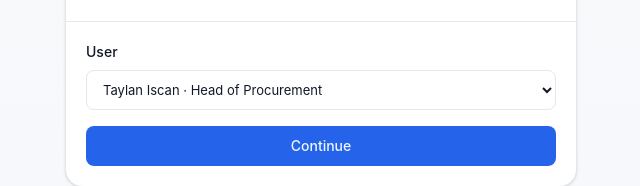
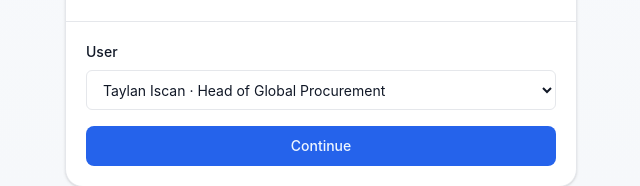
Before and after one commit to Taylaniscan/Traxium, a Next.js app: page /login in a window 1280 px wide. Shown: the part 344-530 px from the top of the page, without its empty margins (319-959 px from the left). Built offline with nearby package versions, Linux system fonts and the light colour scheme.

Commit message:
remove prisma from login page

```diff
--- a/app/login/page.tsx
+++ b/app/login/page.tsx
@@ -3,47 +3,65 @@ export const dynamic = "force-dynamic";
 import { cookies } from "next/headers";
 import { redirect } from "next/navigation";
 import { Button } from "@/components/ui/button";
-import { Card, CardContent, CardDescription, CardHeader, CardTitle } from "@/components/ui/card";
+import {
+  Card,
+  CardContent,
+  CardDescription,
+  CardHeader,
+  CardTitle,
+} from "@/components/ui/card";
 import { Label } from "@/components/ui/label";
-import { Select } from "@/components/ui/select";
 
 const DEMO_USERS = [
-  { id: "1", name: "Taylan Iscan", email: "taylan@traxium.ai", role: "Head of Procurement" },
+  { id: "1", name: "Taylan Iscan", email: "taylan@traxium.ai", role: "Head of Global Procurement" },
   { id: "2", name: "Alice Buyer", email: "alice@traxium.ai", role: "Buyer" },
-  { id: "3", name: "Frank Finance", email: "frank@traxium.ai", role: "Finance Controller" },
+  { id: "3", name: "Frank Finance", email: "frank@traxium.ai", role: "Financial Controller" },
 ];
 
 async function login(formData: FormData) {
   "use server";
 
-  const email = String(formData.get("email"));
+  const email = String(formData.get("email") || "");
   const cookieStore = await cookies();
-  cookieStore.set("traxium-user", email, { httpOnly: false, path: "/" });
+  cookieStore.set("traxium-user", email, {
+    httpOnly: false,
+    path: "/",
+  });
+
   redirect("/dashboard");
 }
 
 export default async function LoginPage() {
-  const users = DEMO_USERS;
-
   return (
     <div className="flex min-h-screen items-center justify-center px-4">
       <Card className="w-full max-w-lg">
         <CardHeader>
           <CardTitle>Login</CardTitle>
-          <CardDescription>Select a demo user to access the savings tracker.</CardDescription>
+          <CardDescription>
+            Select a demo user to access the savings tracker.
+          </CardDescription>
         </CardHeader>
         <CardContent>
           <form action={login} className="space-y-4">
             <div>
-              <Label className="mb-2 block">User</Label>
-              <Select name="email" defaultValue={users[0]?.email}>
-                {users.map((user) => (
+              <Label htmlFor="email" className="mb-2 block">
+                User
+              </Label>
+
+              <select
+                id="email"
+                name="email"
+                defaultValue={DEMO_USERS[0].email}
+                className="flex h-10 w-full rounded-md border border-input bg-background px-3 py-2 text-sm"
+              >
+                {DEMO_USERS.map((user) => (
                   <option key={user.id} value={user.email}>
                     {user.name} · {user.role}
                   </option>
                 ))}
-              </Select>
+              </select>
             </div>
+
             <Button type="submit" className="w-full">
               Continue
             </Button>
```
